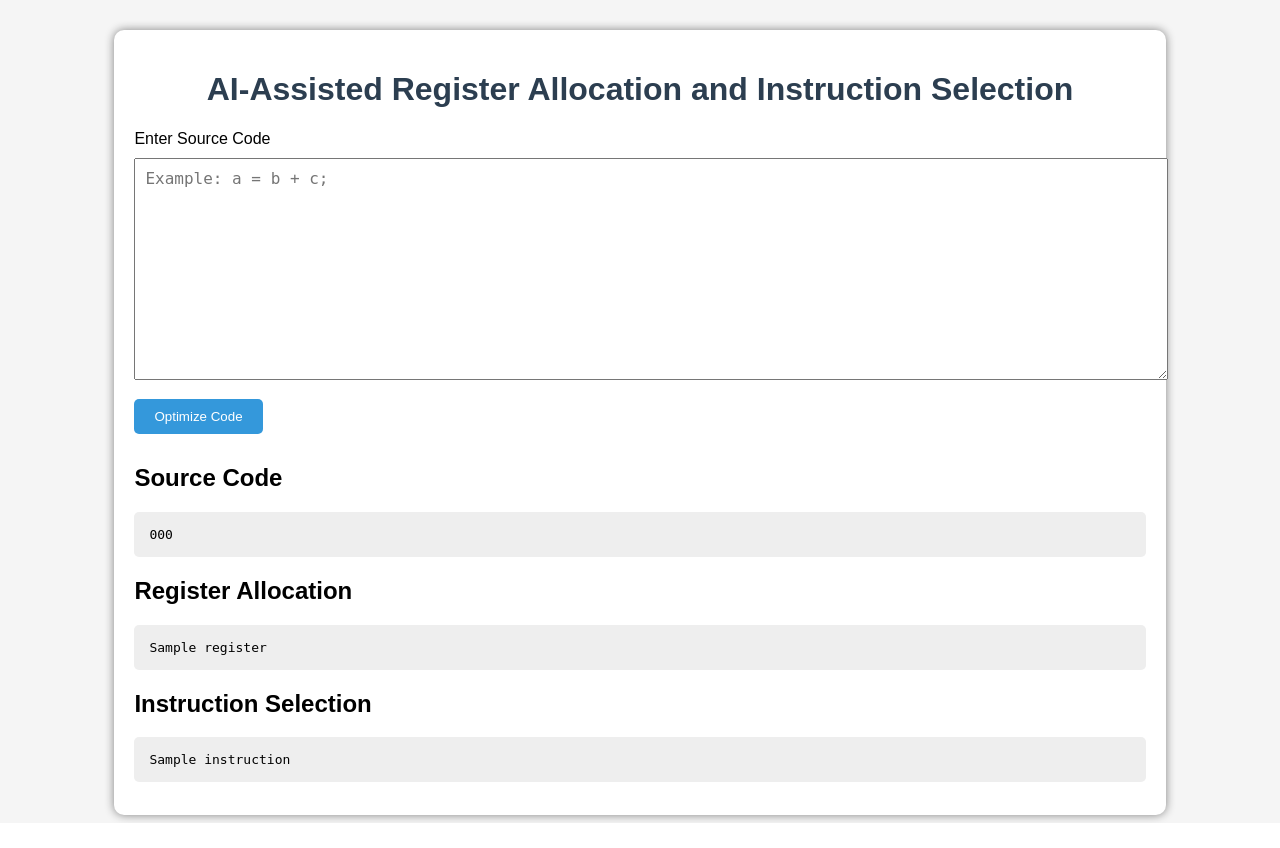
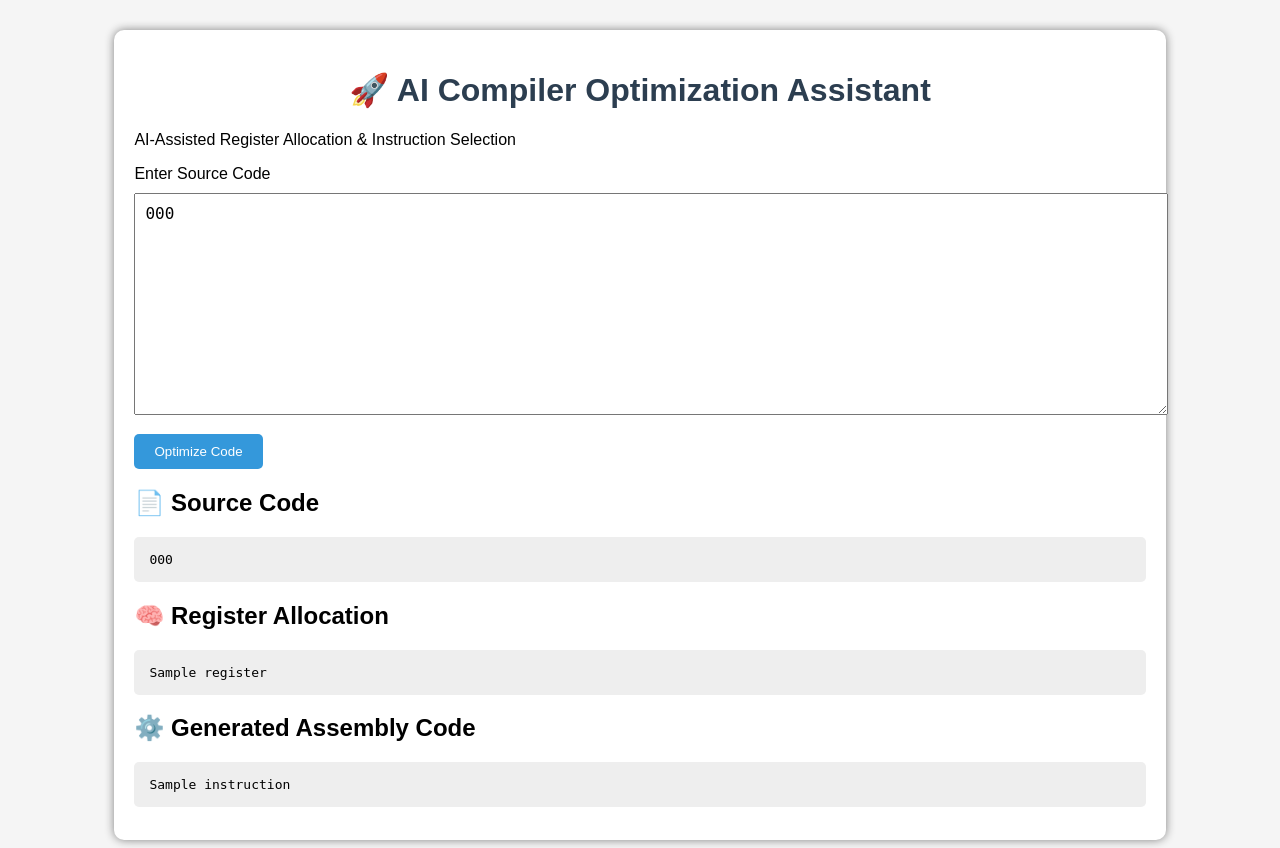
Before and after one commit to ADHITHYA012/cd-mini-project, a Flask app: template templates/index.html in a window 1280 px wide. Before the commit the page ends 823 px from the top, so only its background shows below. Run offline with Flask 3, Linux system fonts and the light colour scheme; the template is opened without the code that fills it: most values are stand-ins (such as "Sample title", 1, 10 or a date in 2020).

Commit message:
Update index.html

```diff
--- a/templates/index.html
+++ b/templates/index.html
@@ -10,14 +10,19 @@
 
 <div class="container">
 
-    <h1>AI-Assisted Register Allocation and Instruction Selection</h1>
+    <div class="header">
+        <h1>🚀 AI Compiler Optimization Assistant</h1>
+        <p>AI-Assisted Register Allocation & Instruction Selection</p>
+    </div>
 
     <form action="/optimize" method="POST">
 
         <label>Enter Source Code</label>
 
         <textarea name="code"
-                  placeholder="Example: a = b + c;"></textarea>
+        placeholder="Example:
+a = b + c
+d = a * e">{{ code if code else '' }}</textarea>
 
         <button type="submit">
             Optimize Code
@@ -27,16 +32,22 @@
 
     {% if code %}
 
-    <div class="result">
+    <div class="result-grid">
 
-        <h2>Source Code</h2>
-        <pre>{{ code }}</pre>
+        <div class="card">
+            <h2>📄 Source Code</h2>
+            <pre>{{ code }}</pre>
+        </div>
 
-        <h2>Register Allocation</h2>
-        <pre>{{ register }}</pre>
+        <div class="card">
+            <h2>🧠 Register Allocation</h2>
+            <pre>{{ register }}</pre>
+        </div>
 
-        <h2>Instruction Selection</h2>
-        <pre>{{ instruction }}</pre>
+        <div class="card full-width">
+            <h2>⚙️ Generated Assembly Code</h2>
+            <pre>{{ instruction }}</pre>
+        </div>
 
     </div>
 
```
